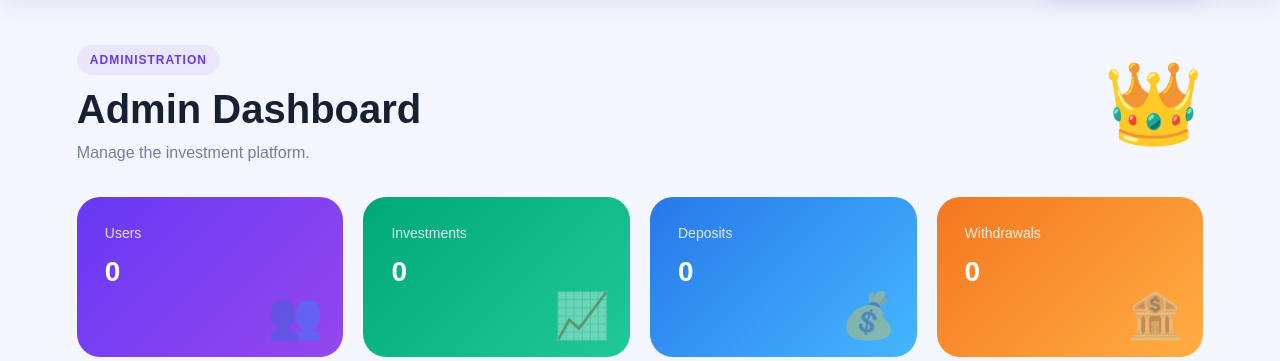
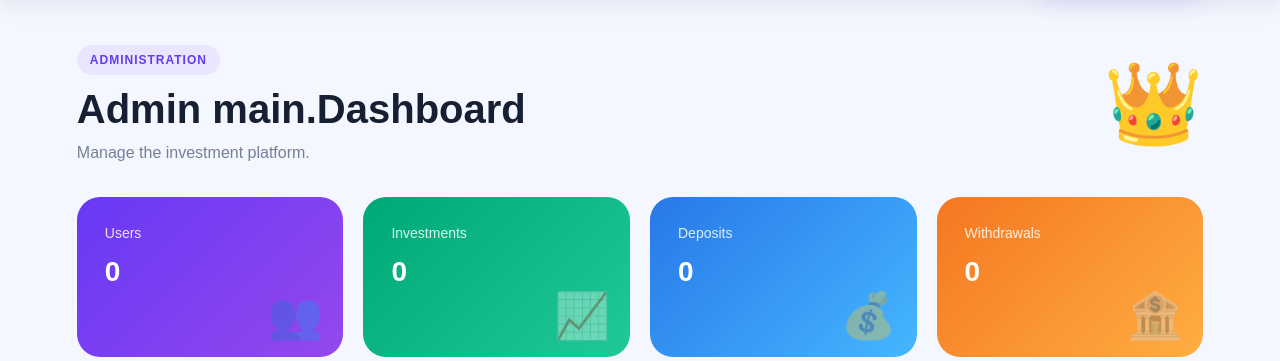
Before and after one commit to kiplangatduncan/World-wide-investment-platform-, a Flask app: template app/templates/admin.html in a window 1280 px wide. Shown: the part 74-435 px from the top of the page. Run offline with Flask 3, Linux system fonts and the light colour scheme; the template is opened without the code that fills it, so the values that code supplies are empty.

Commit message:
Update admin.html

```diff
--- a/app/templates/admin.html
+++ b/app/templates/admin.html
@@ -1,7 +1,7 @@
 {% extends "base.html" %}
 
 {% block title %}
-Admin Dashboard
+Admin main.Dashboard
 {% endblock %}
 
 {% block content %}
@@ -15,7 +15,7 @@ Admin Dashboard
         </span>
 
         <h1>
-            Admin Dashboard
+            Admin main.Dashboard
         </h1>
 
         <p>
@@ -123,7 +123,7 @@ Admin Dashboard
 
     <a
         href="{{ url_for(
-            'admin.admin_dashboard'
+            'admin.admin_main.dashboard'
         ) }}"
         class="admin-link"
     >
```
